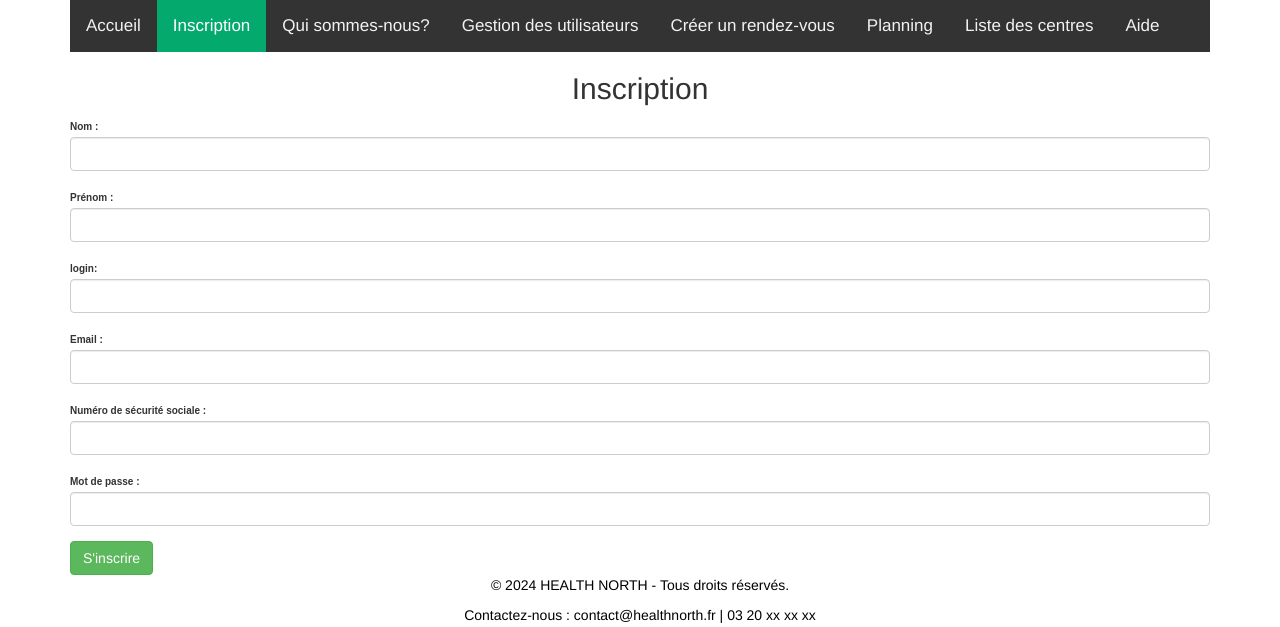
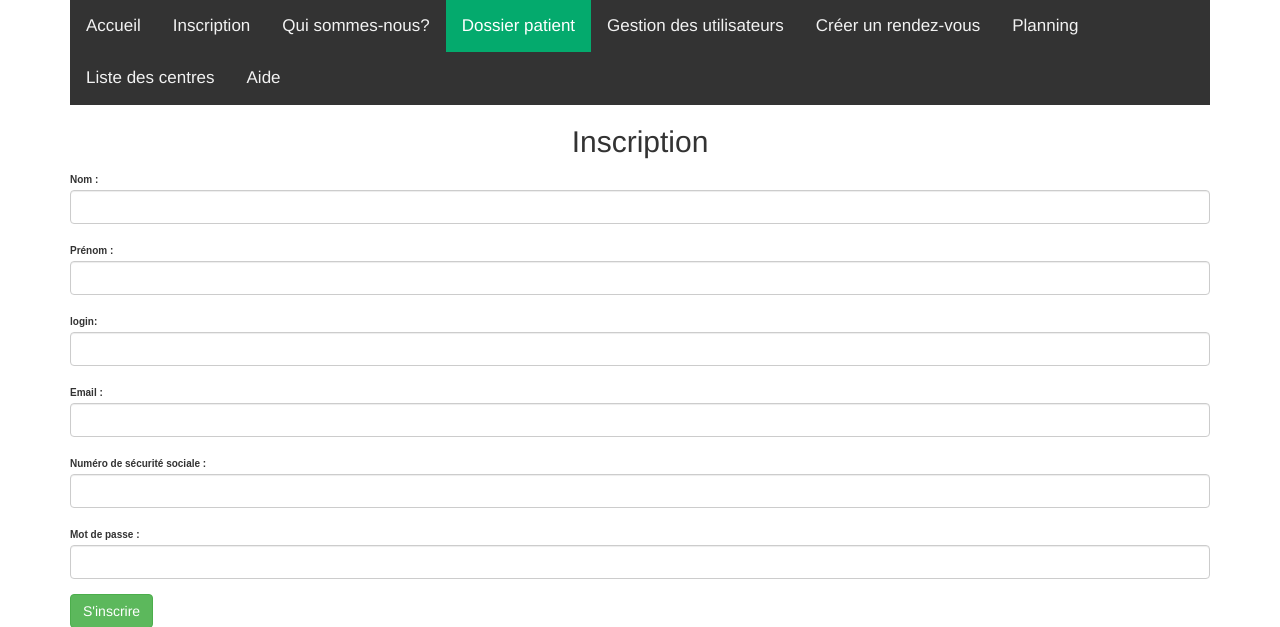
Before and after one commit to Bineta76/aurelie-projet-Labo, a PHP site: page /inscription.php in a window 1280 px wide. Shown: the top 627 px of the page. Run offline with PHP 8.4, Linux system fonts and the light colour scheme; some libraries are stand-ins or nearby versions.

Commit message:
EPREUVE E5

```diff
--- a/inscription.php
+++ b/inscription.php
@@ -3,8 +3,9 @@
     <div class="container mt-5">
         <div class="topnav">
             <a href="index.php" aria-label="Accueil">Accueil</a>
-            <a class="active" href="inscription.php" aria-label="Inscription">Inscription</a>
+            <a href="inscription.php" aria-label="Inscription">Inscription</a>
             <a href="quiSommesNous.php" aria-label="Qui sommes-nous ?">Qui sommes-nous?</a>
+            <a class="active"href="dossierpatient" aria-label="dossierpatient">Dossier patient</a>
             <a href="carte.php" aria-label="Nous contacter">Gestion des utilisateurs</a>
             <a href="rdv.php" aria-label="Créer un rendez-vous">Créer un rendez-vous</a>
             <a href="planningmedecin.php" aria-label="Voir le planning du médecin">Planning</a>
@@ -12,7 +13,7 @@
             <a href="contactSupport.php" aria-label="contactSupport">Aide </a>
         </div>
         <h2 class="text-center">Inscription</h2>
-        <form method="POST" action="inscript.php">
+        <form method="POST" action="dossierpatient.php">
             <div class="form-group">
                 <label for="nom">Nom :</label>
                 <input type="text" id="nom" name="nom" class="form-control" required>
```
